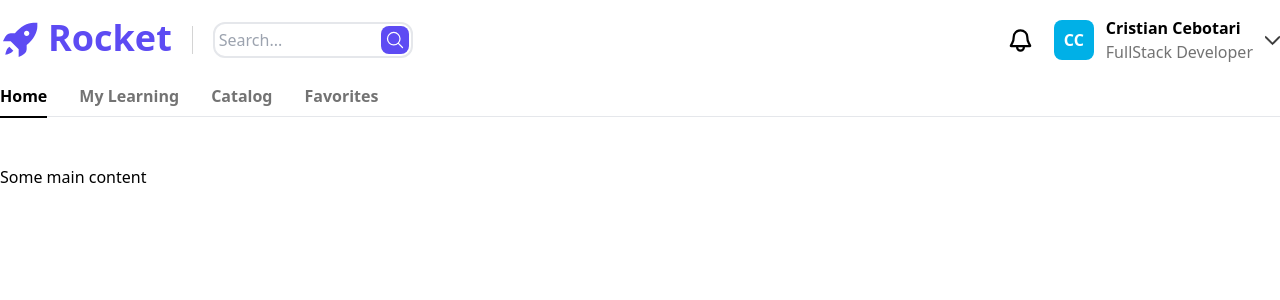
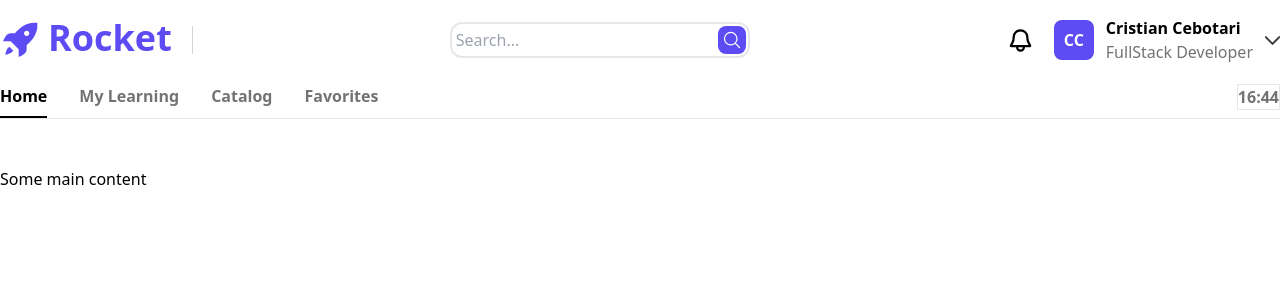
Before and after one commit to Eravity/Rocket.dev, a Next.js app: page / in a window 1280 px wide. Shown: the top 300 px of the page. Built offline with nearby package versions, Linux system fonts and the light colour scheme.

Commit message:
add date and time

```diff
--- /dev/null
+++ b/src/app/_components/DateAndTime.tsx
@@ -0,0 +1,29 @@
+"use client";
+import { useIntlDateTime } from "../hooks/intl";
+import { useEffect, useState } from "react";
+
+export default function DateAndTime() {
+  const { formatTime } = useIntlDateTime();
+
+  const [currentDate, setCurrentDate] = useState<Date | null>(null);
+
+  useEffect(() => {
+    setCurrentDate(new Date());
+    const interval = setInterval(() => {
+      setCurrentDate(new Date());
+    }, 15000);
+    return () => clearInterval(interval);
+  }, []);
+
+  if (!currentDate) {
+    return null;
+  }
+
+  return (
+    <div className="flex flex-col items-center border">
+      <h1 className="font-semibold text-neutral-500">
+        {formatTime(currentDate)}
+      </h1>
+    </div>
+  );
+}
--- a/src/app/_components/Header.tsx
+++ b/src/app/_components/Header.tsx
@@ -12,8 +12,8 @@ export default function Header() {
           <div className="flex space-x-5 items-center">
             <Logo />
             <div className="w-[1px] h-7 bg-neutral-300"></div>
+          </div>
             <Search />
-          </div>
           <div className="flex space-x-5 items-center">
             <Bell />
             <Profile />
--- a/src/app/_components/Navigation.tsx
+++ b/src/app/_components/Navigation.tsx
@@ -1,6 +1,8 @@
 'use client'
 import Link from "next/link";
 import { usePathname } from "next/navigation";
+import DateAndTime from "./DateAndTime";
+
 
 // prettier-ignore
 export default function Navigation() {
@@ -9,13 +11,14 @@ export default function Navigation() {
   const activeLink = 'font-semibold text-black border-b-2 border-black pb-[9px]';
 
   return (
-    <nav className="mt-5">
+    <nav className="mt-5 flex justify-between">
       <ul className="flex space-x-8">
         <li><Link href="/" className={pathname === '/' ? activeLink : link}>Home</Link></li>
         <li><Link href="/learning" className={pathname === '/learning' ? activeLink : link}>My Learning</Link></li>
         <li><Link href="/catalog" className={pathname === '/catalog' ? activeLink : link}>Catalog</Link></li>
         <li><Link href="/favorites" className={pathname === '/favorites' ? activeLink : link}>Favorites</Link></li>
       </ul>
+      <DateAndTime/>
     </nav>
   );
 }
--- a/src/app/_components/Profile.tsx
+++ b/src/app/_components/Profile.tsx
@@ -3,7 +3,7 @@ import ArrowDown from "./ArrowDown";
 export default function Profile() {
   return (
     <div className="flex space-x-3 items-center">
-      <div className="w-10 h-10 flex justify-center items-center bg-skySplash rounded-lg">
+      <div className="w-10 h-10 flex justify-center items-center bg-blueLotus rounded-lg">
         <h1 className="text-white font-bold">CC</h1>
       </div>
 
--- a/src/app/_components/Search.tsx
+++ b/src/app/_components/Search.tsx
@@ -3,11 +3,11 @@ import { MagnifyingGlassIcon } from "@heroicons/react/24/outline";
 
 export default function Search() {
   return (
-    <div className="relative">
+    <div className="relative flex items-center">
       <input
         type="text"
         placeholder="Search..."
-        className="border-2 rounded-xl w-[200px] p-1"
+        className="border-2 rounded-xl w-[300px] p-1"
       />
       <button
         className="absolute right-1 top-1/2 -translate-y-1/2 p-1 bg-blueLotus rounded-lg"
--- /dev/null
+++ b/src/app/hooks/intl.ts
@@ -0,0 +1,21 @@
+interface UseIntlDateTime {
+  formatDate: (date: Date | number) => string;
+  formatTime: (date: Date | number) => string;
+}
+
+export const useIntlDateTime = (locale = "RO-ro"): UseIntlDateTime => {
+  const dateFormatter = new Intl.DateTimeFormat(locale, {
+    month: "long",
+    day: "2-digit",
+  });
+
+  const timeFormatter = new Intl.DateTimeFormat(locale, {
+    hour: "2-digit",
+    minute: "2-digit",
+  });
+
+  return {
+    formatDate: (date: Date | number) => dateFormatter.format(date),
+    formatTime: (date: Date | number) => timeFormatter.format(date),
+  };
+};
```
